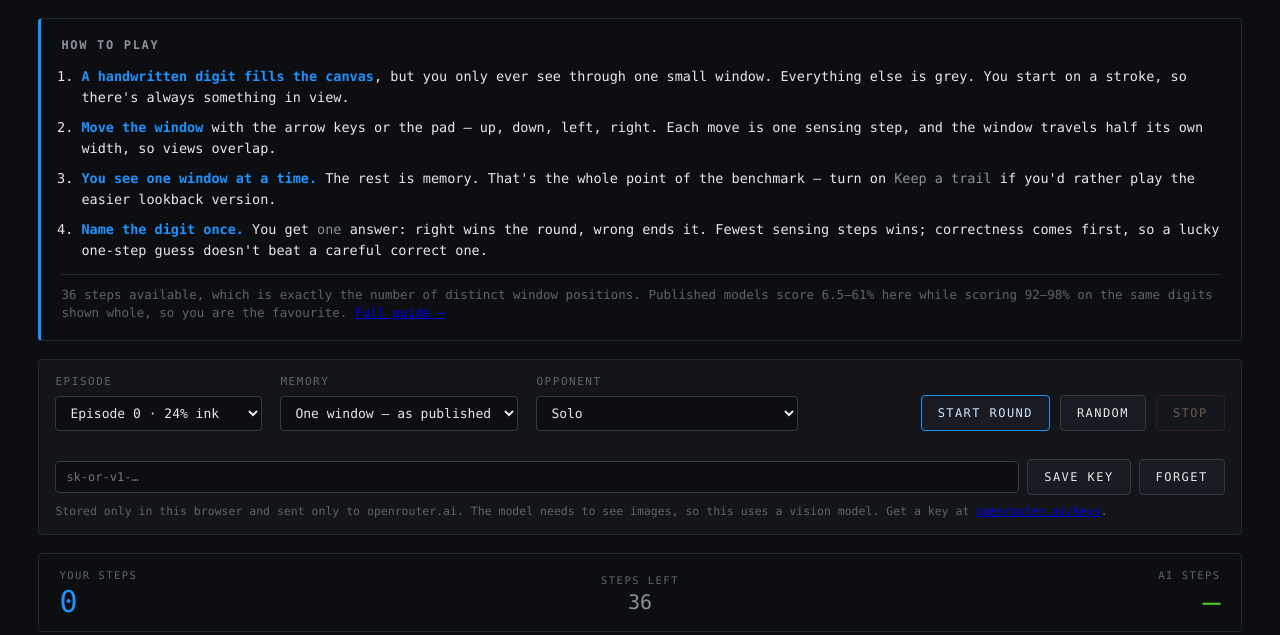
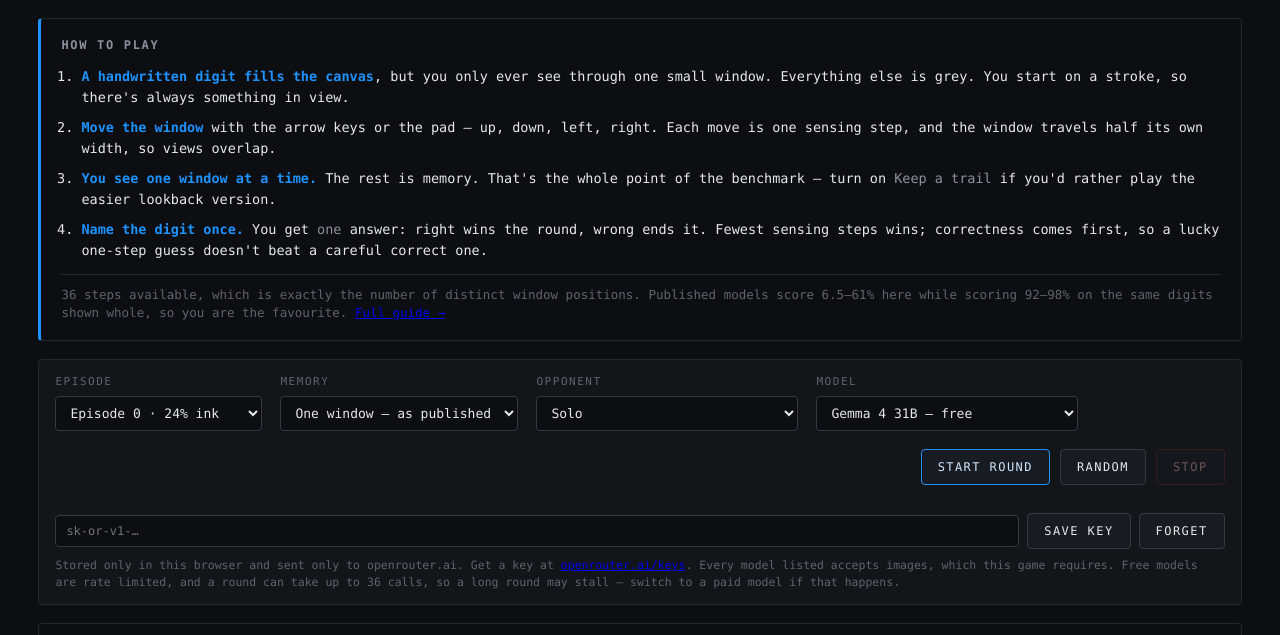
Before and after one commit to panandi/ARC-AGI-Game, a plain HTML site: page docs/mnistpro.html in a window 1280 px wide. Shown: the part 118-753 px from the top of the page. Drawn offline with Linux system fonts and the light colour scheme.

Commit message:
Default to a free vision model, and let players pick
The AI lane hard-coded a paid model, so anyone who wanted to try it had to
spend money. It now defaults to google/gemma-4-31b-it:free and the
MNIST-PRO page offers a model menu: free options first, with
google/gemini-3.8-flash and gemini-2.5-flash there for anyone who wants a
stronger opponent. The choice is stored in the browser and shared with the
ARC game.

Every model offered accepts image input, which MNIST-PRO requires; two of
the free vision models OpenRouter lists are Lyria, which generates music,
so they are deliberately absent.

Free models are rate limited and a MNIST-PRO round can take up to 36
calls, which the key panel now warns about.

Not yet verified: the key in .env returns 401 from every model, so the
free candidates are chosen from OpenRouter's catalogue rather than from
watching them play. Worth re-testing once a working key exists.

Co-Authored-By: Claude Opus 5 <noreply@anthropic.com>

```diff
--- a/docs/js/mnistpro.js
+++ b/docs/js/mnistpro.js
@@ -18,7 +18,11 @@ const DIRECTIONS = ["up", "down", "left", "right"];
 const MASK = 128;              // rendering.MASK_RGB
 const BORDER = "#00E5FF";      // rendering.BORDER_HEX
 const BORDER_WIDTH = 2;
-const MODEL = "google/gemini-2.5-flash";
+// Free by default, so a visitor can play without spending anything. Every model
+// offered accepts image input, which this game requires. The choice is shared
+// with the ARC game through the same stored key.
+const DEFAULT_MODEL = "google/gemma-4-31b-it:free";
+const MODEL_STORE = "arc-race-model";
 const KEY_STORE = "arc-race-openrouter-key";
 const MAX_ATTEMPTS = 3;        // agent.AgentConfig.max_attempts
 
@@ -47,6 +51,7 @@ const el = (id) => document.getElementById(id);
 const dom = {
   episode: el("episode-select"), view: el("view-select"),
   opponent: el("opponent-select"), modePill: el("mode-pill"),
+  modelSelect: el("model-select"), modelField: el("model-field"),
   keyrow: el("keyrow"), apiKey: el("api-key"),
   saveKey: el("btn-save-key"), forgetKey: el("btn-forget-key"),
   start: el("btn-start"), random: el("btn-random"), stop: el("btn-stop"),
@@ -350,7 +355,7 @@ async function callModel(key, history) {
     method: "POST",
     headers: { "Content-Type": "application/json", Authorization: `Bearer ${key}` },
     body: JSON.stringify({
-      model: MODEL,
+      model: currentModel(),
       max_tokens: 800,
       messages: [{ role: "system", content: SYSTEM_INSTRUCTION }, ...history],
     }),
@@ -519,11 +524,17 @@ function stopRound() {
 
 /* -------------------------------- boot -------------------------------- */
 
+function currentModel() {
+  return (dom.modelSelect && dom.modelSelect.value) || DEFAULT_MODEL;
+}
+
 function applyMode() {
   const mode = dom.opponent.value;
   dom.keyrow.hidden = mode !== "key";
-  dom.ai.model.textContent = mode === "solo" ? "—" : MODEL;
-  dom.modePill.textContent = mode === "solo" ? "solo" : "vs AI";
+  dom.modelField.hidden = mode !== "key";
+  dom.ai.model.textContent = mode === "solo" ? "—" : currentModel();
+  dom.modePill.textContent = mode === "solo" ? "solo"
+    : currentModel().endsWith(":free") ? "vs AI · free" : "vs AI";
 }
 
 function buildGuessButtons() {
@@ -542,6 +553,10 @@ function buildGuessButtons() {
 async function boot() {
   buildGuessButtons();
   reset();
+  try {
+    const saved = localStorage.getItem(MODEL_STORE);
+    if (saved) dom.modelSelect.value = saved;
+  } catch (_) { /* private mode */ }
   applyMode();
   if (savedKey()) dom.apiKey.value = savedKey();
 
@@ -567,6 +582,10 @@ async function boot() {
     startRound();
   });
   dom.opponent.addEventListener("change", applyMode);
+  dom.modelSelect.addEventListener("change", () => {
+    try { localStorage.setItem(MODEL_STORE, dom.modelSelect.value); } catch (_) { /* ignore */ }
+    applyMode();
+  });
   dom.view.addEventListener("change", () => {
     state.view = dom.view.value;
     if (state.human) renderLane("human");
--- a/docs/mnistpro.html
+++ b/docs/mnistpro.html
@@ -68,6 +68,23 @@
     </select>
   </div>
 
+  <div class="field" id="model-field" hidden>
+    <label for="model-select">Model</label>
+    <select id="model-select">
+      <optgroup label="Free — nothing charged to your key">
+        <option value="google/gemma-4-31b-it:free" selected>Gemma 4 31B — free</option>
+        <option value="google/gemma-4-26b-a4b-it:free">Gemma 4 26B A4B — free</option>
+        <option value="inclusionai/ling-3.0-flash-vl:free">Ling 3.0 Flash VL — free</option>
+        <option value="thinkingmachines/inkling:free">Inkling — free</option>
+        <option value="openrouter/free">Free Models Router</option>
+      </optgroup>
+      <optgroup label="Paid — charged to your key">
+        <option value="google/gemini-3.8-flash">Gemini 3.8 Flash</option>
+        <option value="google/gemini-2.5-flash">Gemini 2.5 Flash</option>
+      </optgroup>
+    </select>
+  </div>
+
   <div class="field field-actions">
     <button id="btn-start" class="primary" type="button">START ROUND</button>
     <button id="btn-random" type="button">RANDOM</button>
@@ -80,9 +97,11 @@
     <button type="button" id="btn-save-key">Save key</button>
     <button type="button" id="btn-forget-key">Forget</button>
     <p class="hint">
-      Stored only in this browser and sent only to openrouter.ai. The model needs
-      to see images, so this uses a vision model. Get a key at
-      <a href="https://openrouter.ai/keys">openrouter.ai/keys</a>.
+      Stored only in this browser and sent only to openrouter.ai. Get a key at
+      <a href="https://openrouter.ai/keys">openrouter.ai/keys</a>. Every model
+      listed accepts images, which this game requires. Free models are rate
+      limited, and a round can take up to 36 calls, so a long round may stall —
+      switch to a paid model if that happens.
     </p>
   </div>
 </section>
```
Also changed, not shown: docs/js/game.js (+9 -3 lines), 3 other files.
